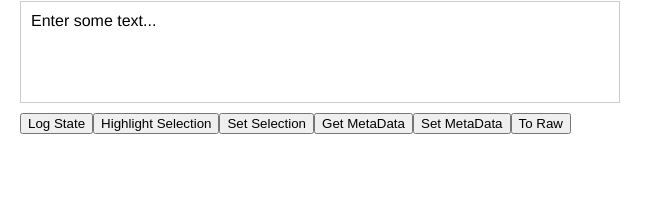
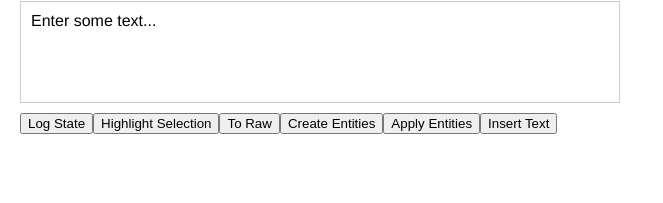
Before and after one commit to User5100/text_editor, a React app: page / in a window 1280 px wide. Shown: the part 77-280 px from the top of the page, without its empty margins (0-663 px from the left). Built offline with nearby package versions, Linux system fonts and the light colour scheme; no server answers.

Commit message:
Added create entities

```diff
--- a/src/App.js
+++ b/src/App.js
@@ -1,7 +1,7 @@
 import React, { Component } from 'react'
 import { Editor, EditorState,
 				 Modifier, ContentState,
-				 convertToRaw } from 'draft-js'
+				 convertToRaw, CharacterMetadata } from 'draft-js'
 import * as axios from 'axios'
 import * as Immutable from 'immutable'
 import { Observable } from 'rxjs/Observable'
@@ -11,7 +11,8 @@ import 'rxjs/add/operator/switchMap'
 
 import { segmentsToWords,
 				 calculateAnchorFocusOffsets,
-				 wordsToText } from './helpers'
+				 wordsToText,
+				 transformContent } from './helpers'
 
 class App extends Component {
 	constructor() {
@@ -22,54 +23,72 @@ class App extends Component {
 		this.setDomEditorRef = ref => this.domEditor = ref
 		this.highlightSelection = this.highlightSelection.bind(this)
 		this.setSelection = this.setSelection.bind(this)
-		this.getMetaData = this.getMetaData.bind(this)
-		this.setMetaData = this.setMetaData.bind(this)
 		this.convertToRaw = this.convertToRaw.bind(this)
+		this.createEntities = this.createEntities.bind(this)
+		this.insertText = this.insertText.bind(this)
+		this.applyEntities = this.applyEntities.bind(this)
+		this.n = 0
 	}
+
+	createEntities() {
+		let contentState = this.state.editorState.getCurrentContent()
+		let contentStateWithEntity
+
+		this.state.words.map(wordObj => {
+			contentStateWithEntity = contentState.createEntity(
+				wordObj.word, // type
+				'MUTABLE',    // mutability
+				wordObj				// data Object
+			)
+		})
+
+		let editorState = EditorState.push(this.state.editorState, contentStateWithEntity, 'apply-entity')
+		this.setState({ editorState })
+	}
+
+	applyEntities() {
+		let newContent
+		let newContent2
+
+
+		newContent = Modifier.applyEntity(this.state.editorState.getCurrentContent(),
+		this.state.editorState.getSelection().set('anchorOffset', 0).set('focusOffset', 4),
+		'1')
+
+		newContent2 = Modifier.applyEntity(newContent,
+		this.state.editorState.getSelection().set('anchorOffset', 5).set('focusOffset', 7),
+		'2')
+		this.setState({ editorState: EditorState.createWithContent(newContent2) })
+
+	}
+
+	insertText() {
+		let newContentState
+		let editorState
+
+		newContentState = Modifier.insertText(
+			this.state.editorState.getCurrentContent(),	// ContentState
+			this.state.editorState.getSelection(),			// SelectionState
+			'Hello, world',															// string
+			{},
+			'1')																				// string
+
+		this.setState({ editorState: EditorState.push(this.state.editorState, newContentState, 'insert-characters') })
+
+	}
+
 
 	convertToRaw() {
 		console.log(convertToRaw(this.state.editorState.getCurrentContent()))
 	}
 
-	getMetaData() {
-		let currentContent
-		let block
-		let charList
+	setSelection(anchor, focus) {
+		this.newSelection = this.state.editorState.getSelection()
+														.set('anchorOffset', anchor)
+														.set('focusOffset', focus)
 
-		currentContent = this.state.editorState.getCurrentContent()
-		block = currentContent.getFirstBlock()
-		charList = block.getCharacterList()
-
-		console.log(charList)
-	}
-
-	setMetaData() {
-		console.log('setMetaData')
-		let currentContent
-		let block
-		let charList
-		let newBlock
-		let newContentState
-
-		currentContent = this.state.editorState.getCurrentContent()
-		block = currentContent.getFirstBlock()
-
-		newBlock = block.set('characterList', Immutable.List.of('Milk', 'Egg'))
-		newContentState = ContentState.createFromBlockArray([newBlock])
-		this.setState({ editorState: EditorState.createWithContent(newContentState) }, () => {
-			console.log(this.state.editorState)
-		})
-
-	}
-
-	setSelection() {
-
-		this.newSelection = this.state.editorState.getSelection().set('anchorOffset', 4)
-		this.state.editorState.getSelection().set('focusOffset', 4)
-
-		let newState = EditorState.forceSelection(this.state.editorState, this.newSelection)
-
-		this.setState({ editorState: newState })
+		let newEditorState = EditorState.forceSelection(this.state.editorState, this.newSelection)
+		return newEditorState
 	}
 
 	highlightSelection() {
@@ -161,28 +180,28 @@ class App extends Component {
 					value="Highlight Selection"
 				/>
 				<input
-					onClick={this.setSelection}
-					style={styles.button}
-					type="button"
-					value="Set Selection"
-				/>
-				<input
-					onClick={this.getMetaData}
-					style={styles.button}
-					type="button"
-					value="Get MetaData"
-				/>
-				<input
-					onClick={this.setCharMetaData}
-					style={styles.button}
-					type="button"
-					value="Set MetaData"
-				/>
-				<input
 					onClick={this.convertToRaw}
 					style={styles.button}
 					type="button"
 					value="To Raw"
+				/>
+				<input
+					onClick={this.createEntities}
+					style={styles.button}
+					type="button"
+					value="Create Entities"
+				/>
+				<input
+					onClick={this.applyEntities}
+					style={styles.button}
+					type="button"
+					value="Apply Entities"
+				/>
+				<input
+					onClick={this.insertText}
+					style={styles.button}
+					type="button"
+					value="Insert Text"
 				/>
 			</div>
 		)
--- a/src/helpers/index.js
+++ b/src/helpers/index.js
@@ -16,13 +16,12 @@ export const calculateAnchorFocusOffsets = (words) => {
 
   result = words.map(wordObj => {
     let newWordObj
-    focusOffsetState += wordObj.word.length
+    focusOffsetState = wordObj.word.length + anchorOffsetState
 
     newWordObj = Object.assign({}, wordObj, { anchorOffsetState, focusOffsetState })
 
     //update anchorOffsetState for next iteration
-    anchorOffsetState += focusOffsetState + 1 //1 representing space between next word
-
+    anchorOffsetState += wordObj.word.length + 1 //1 representing space between next word
     return newWordObj
   })
 
@@ -45,3 +44,16 @@ export const wordsToText = (words) => {
 export const addTimeStampOfNextWord = (words) => {
 
 }
+
+export const transformContent = (words, transformFn, editorState) => {
+  let newContentState = editorState.getCurrentContent()
+  let contentStateWithAppliedEntities
+  let selectionState = editorState.getSelection()
+
+  words.map((wordObj, index) => {
+    newContentState = transformFn(newContentState, selectionState, index + 1)
+    console.log('newContentState: ', newContentState.getEntity((index + 1).toString()))
+  })
+
+  return newContentState
+}
```
